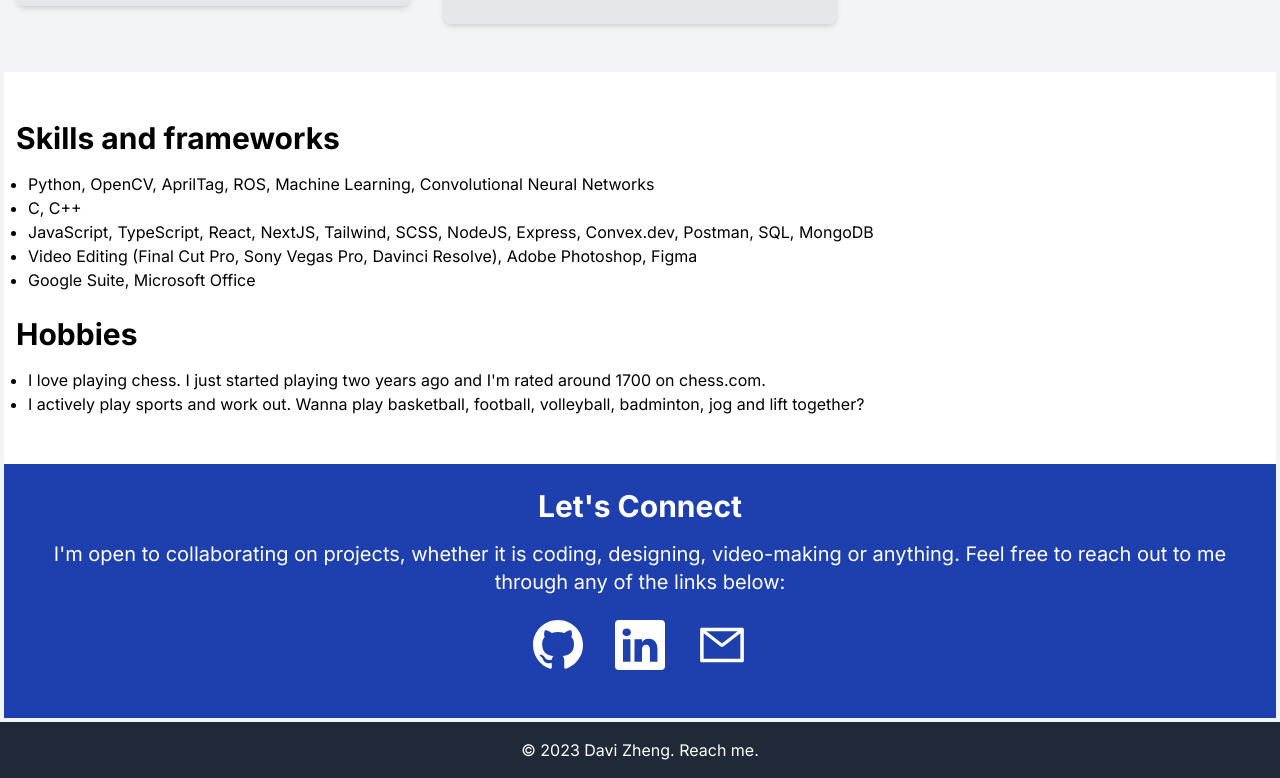
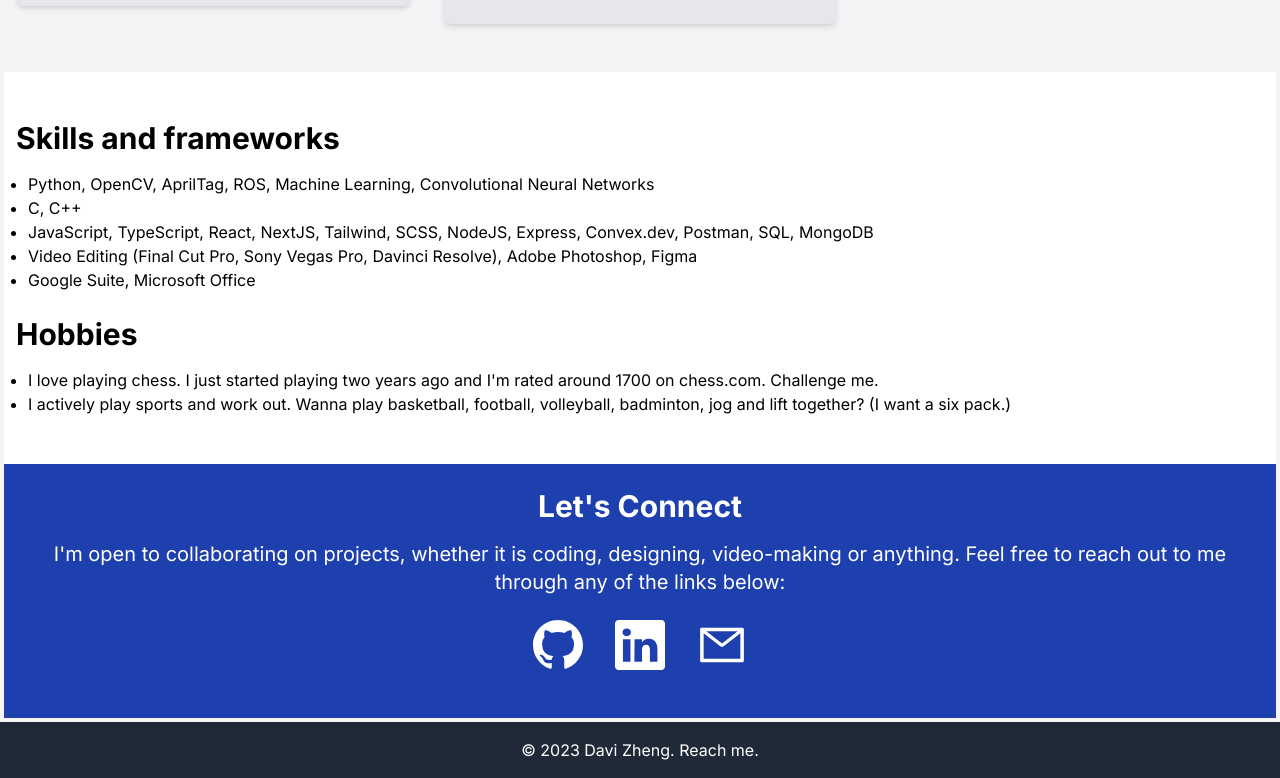
Before and after one commit to DaviZCodes/my-website-bento, a Next.js app: page / in a window 1280 px wide. Shown: the part 1360-2138 px from the top of the page. Built offline with nearby package versions, Linux system fonts and the light colour scheme.

Commit message:
removed '

```diff
--- a/src/app/components/Skills.tsx
+++ b/src/app/components/Skills.tsx
@@ -22,12 +22,13 @@ export default function Skills() {
         <h2 className="text-3xl font-bold mt-6 mb-4">Hobbies</h2>
         <ul className="list-disc pl-3">
           <li>
-            I love playing chess. I just started playing two years ago and I'm
-            rated around 1700 on chess.com.
+            I love playing chess. I just started playing two years ago and
+            I&apos;m rated around 1700 on chess.com. Challenge me.
           </li>
           <li>
             I actively play sports and work out. Wanna play basketball,
-            football, volleyball, badminton, jog and lift together?
+            football, volleyball, badminton, jog and lift together? (I want a
+            six pack.)
           </li>
         </ul>
       </div>
```
